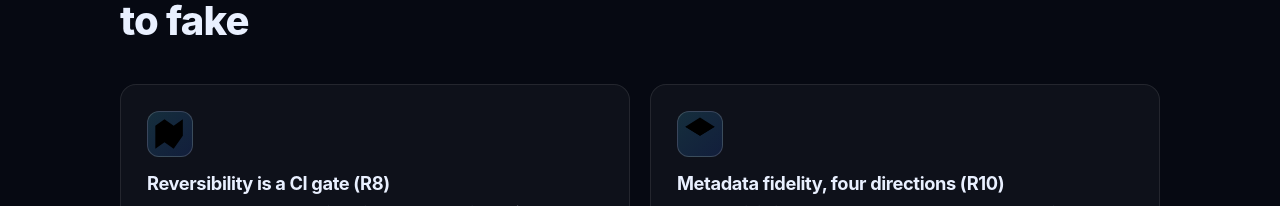
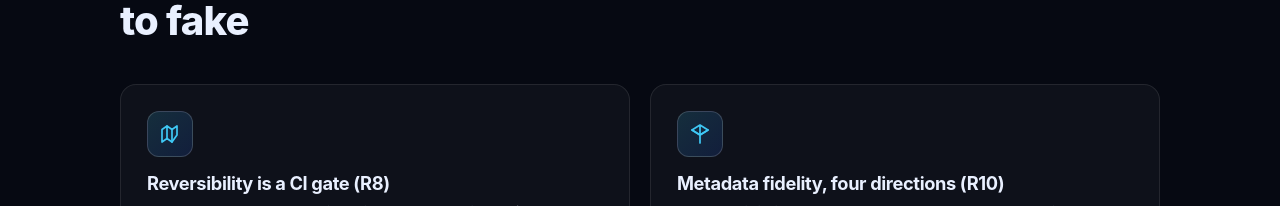
Before and after one commit to CrystalBackup/CrystalBackup, an Astro site in the folder website/: page /CrystalBackup/quality in a window 1280 px wide. Shown: the part 1420-1626 px from the top of the page. Built offline with nearby package versions, Linux system fonts and the light colour scheme; Astro itself is replaced by a stand-in of ours.

Commit message:
site: the landing page's six icons were never styled
`.ico :global(svg)` lives in site.css, a plain imported stylesheet. `:global()` is a scoped-style
construct that Astro only rewrites inside a component's <style> block; here it was emitted verbatim,
browsers drop a selector they cannot parse, and the rule never applied. Every differentiator card
has been showing its icon as a 44px black filled shape instead of a 24px cyan outline — in production
too. Nothing complained until the lightningcss in Astro 7 named the pseudo-class it did not know.

Verified in the dev server: computed width 24px, fill none, stroke rgb(63, 200, 245), on all six.

```diff
--- a/website/src/styles/site.css
+++ b/website/src/styles/site.css
@@ -272,7 +272,7 @@
         border: 1px solid var(--brd-2);
         margin-bottom: 16px;
       }
-      .ico :global(svg) { width: 24px; height: 24px; fill: none; stroke: var(--cyan); stroke-width: 1.7; stroke-linecap: round; stroke-linejoin: round; }
+      .ico svg { width: 24px; height: 24px; fill: none; stroke: var(--cyan); stroke-width: 1.7; stroke-linecap: round; stroke-linejoin: round; }
       .card h3 { font-size: 1.14rem; font-weight: 700; margin-bottom: 8px; }
       .card p { margin: 0; color: var(--muted); font-size: 0.97rem; }
       .card strong { color: var(--text); font-weight: 650; }
```
